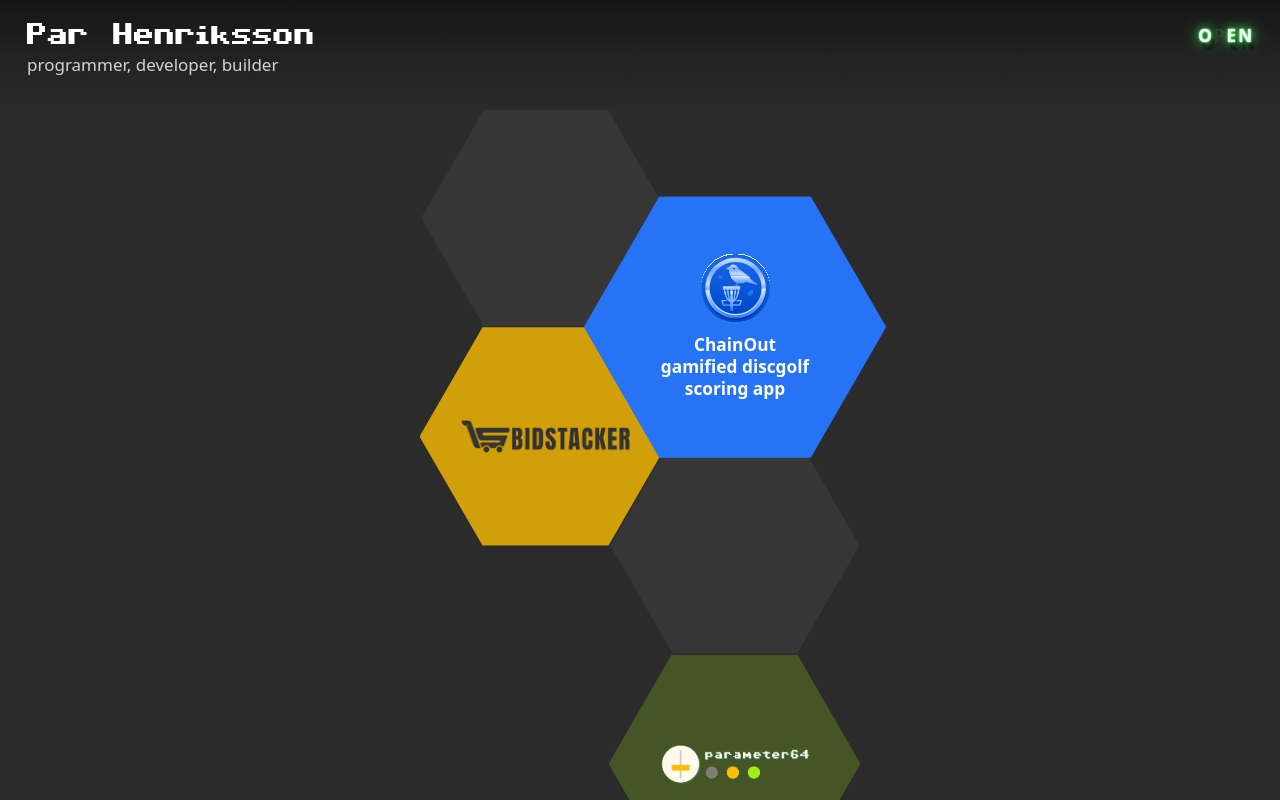
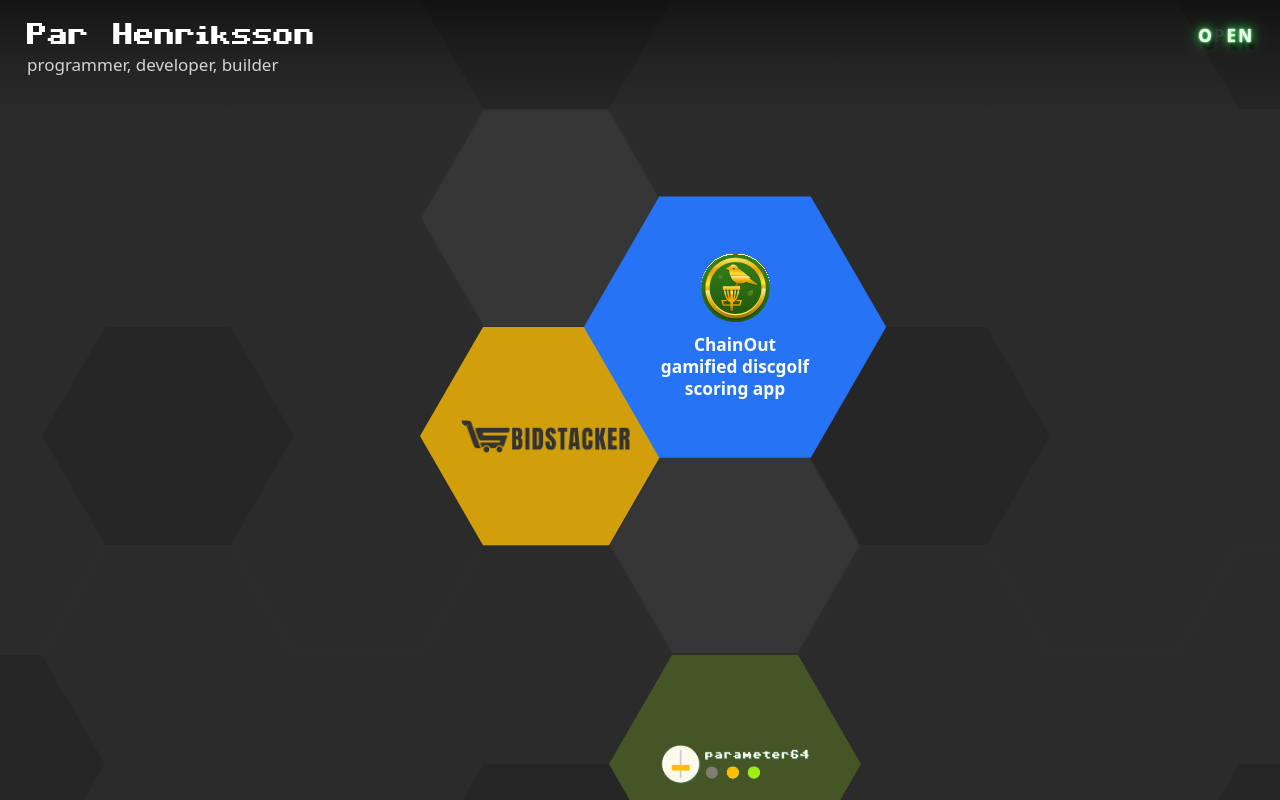
Before and after one commit to parameter/parameter64-hexagonal, a React (Vite) app: page / in a window 1280 px wide. Shown: the top 800 px of the page. Built offline with nearby package versions, Linux system fonts and the light colour scheme.

Commit message:
checkpoint 25

```diff
--- a/package.json
+++ b/package.json
@@ -4,7 +4,7 @@
   "version": "0.0.0",
   "type": "module",
   "scripts": {
-    "dev": "vite",
+    "dev": "vite --host",
     "build": "tsc && vite build",
     "preview": "vite preview"
   },
--- a/src/HexagonsPage.tsx
+++ b/src/HexagonsPage.tsx
@@ -123,6 +123,28 @@
         strokeWidth={0}
         vectorEffect="nonScalingStroke"
       />
+    </svg>
+  );
+}
+
+/** Opaque hex via SVG — avoids background+clip-path darkening on Samsung Internet. */
+function HexFill({ color }: { color: string }) {
+  if (color === "transparent") return null;
+  return (
+    <svg
+      aria-hidden
+      style={{
+        position: "absolute",
+        inset: 0,
+        width: "100%",
+        height: "100%",
+        pointerEvents: "none",
+        display: "block",
+      }}
+      viewBox="0 0 100 100"
+      preserveAspectRatio="none"
+    >
+      <polygon points={HEX_SVG_POINTS} fill={color} />
     </svg>
   );
 }
@@ -408,8 +430,8 @@
   return typeof navigator !== "undefined" && /SamsungBrowser/i.test(navigator.userAgent);
 }
 
-/** Base grey for content hexes (must stay opaque — translucent tints go black on Samsung). */
-const HEX_CELL_GREY = "#2B2B2B";
+/** Base grey for scroll hexes. Match backdrop (#363636) — #2B2B2B reads near-black on Samsung OLED. */
+const HEX_CELL_GREY = "#363636";
 
 function parseHexRgb(color: string): [number, number, number] | null {
   const m = /^#([0-9a-f]{3}|[0-9a-f]{6})$/i.exec(color.trim());
@@ -531,8 +553,9 @@
 export default function HexagonsPage() {
   const { width, height } = useViewport();
   const scrollY = useScrollY();
-  // Skip luminosity on Samsung — blend often samples the fixed grid instead of the hex tint.
-  const useLuminosityBlend = React.useMemo(() => !isSamsungBrowser(), []);
+  // Samsung Internet / Exynos: skip blend + scale; paint fills with SVG (no clip-path fill).
+  const isSamsung = React.useMemo(() => isSamsungBrowser(), []);
+  const useLuminosityBlend = !isSamsung;
 
   const isNarrow = width <= CONTENT_MAX_WIDTH;
   // Hex size from the 4-col content band, capped at CONTENT_MAX_WIDTH so wide
@@ -639,6 +662,45 @@
     "2-2": "World Narrow 2",
     "1-2": "Foo Narrow",
   };
+
+  const contentCellsGreyMap = [
+    "#2b2b2b",
+    "#2b2b2b",
+    "#2b2b2b",
+    "#262626",
+    "#2b2b2b",
+    "#2b2b2b",
+    "#2b2b2b",
+    "#262626",
+    "#2b2b2b",
+    "#2b2b2b",
+    "#2b2b2b",
+    "#2b2b2b",
+    "#2b2b2b",
+    "#2b2b2b",
+    "#2b2b2b",
+    "#2b2b2b",
+    "#2b2b2b",
+    "#262626",
+    "#2b2b2b",
+    "#2b2b2b",
+    "#2b2b2b",
+    "#262626",
+    "#2b2b2b",
+    "#2b2b2b",
+    "#2b2b2b",
+    "#2b2b2b",
+    "#2b2b2b",
+    "#2b2b2b",
+    "#2b2b2b",
+    "#2b2b2b",
+    "#2b2b2b",
+    "#2b2b2b",
+    "#262626",
+    "#2b2b2b",
+    "#2b2b2b",
+    "#262626",
+  ];
 
   const activeCellContent = shiftCellContent(cellContentBase, colShift);
   const emptyCells = shiftKeyRecord(emptyCellsBase, colShift);
@@ -1055,11 +1117,10 @@
                     top: cell.top,
                     width: hexWidth,
                     height: hexHeight,
-                    clipPath: HEX_CLIP,
-                    WebkitClipPath: HEX_CLIP,
-                    background: HEX_CELL_GREY,
                   }}
-                />
+                >
+                  <HexFill color={HEX_CELL_GREY} />
+                </div>
               );
             })}
           </div>
@@ -1121,6 +1182,20 @@
               }
             }
 
+            const cellGrey =
+              contentCellsGreyMap[cell.index % contentCellsGreyMap.length];
+            // Brand tint mixes from the mapped hex grey; otherwise the SVG hex
+            // fill carries cellGrey (transparent = hole through to fixed backdrop).
+            const fillColor = isEmptyCell
+              ? "transparent"
+              : hasTint
+                ? mixHexColors(
+                    cellGrey === "transparent" ? HEX_CELL_GREY : cellGrey,
+                    entry!.background!,
+                    tintOpacity
+                  )
+                : cellGrey;
+
             return (
               <div
                 key={`scroll-${cell.index}`}
@@ -1146,6 +1221,8 @@
                 }}
               >
                 <HexClip />
+                {/* Hex-shaped background (SVG), not the square cell box. */}
+                <HexFill color={fillColor} />
                 <div
                   className={
                     hasTint && useLuminosityBlend ? "hex-blend-root" : undefined
@@ -1153,17 +1230,12 @@
                   style={{
                     position: "absolute",
                     inset: 0,
-                    clipPath: HEX_CLIP,
-                    WebkitClipPath: HEX_CLIP,
+                    // Keep clip only for content overflow; fill is the SVG above.
+                    ...(isSamsung
+                      ? {}
+                      : { clipPath: HEX_CLIP, WebkitClipPath: HEX_CLIP }),
                     display: "grid",
                     placeItems: "center",
-                    // Single opaque fill (grey → brand). No rgba overlay — that
-                    // composites to dark mud on Samsung Internet / Exynos.
-                    background: isEmptyCell
-                      ? "transparent"
-                      : hasTint
-                        ? mixHexColors(HEX_CELL_GREY, entry!.background!, tintOpacity)
-                        : HEX_CELL_GREY,
                   }}
                 >
                   {entry ? (
--- a/src/style.css
+++ b/src/style.css
@@ -63,15 +63,12 @@
   line-height: 1.1;
 }
 
-/* Stacking context for page content. Hex grid backdrop is position:fixed but
-   in-tree under #app (not a body portal) so Samsung Internet cannot promote SVG
-   strokes above the scrolling hex fills. */
+/* Stacking context for page content above fixed chrome portals. */
 #app {
   position: relative;
   z-index: 10;
   width: 100%;
   min-height: 100vh;
-  isolation: isolate;
 }
 
 .scroll-cell {
```
